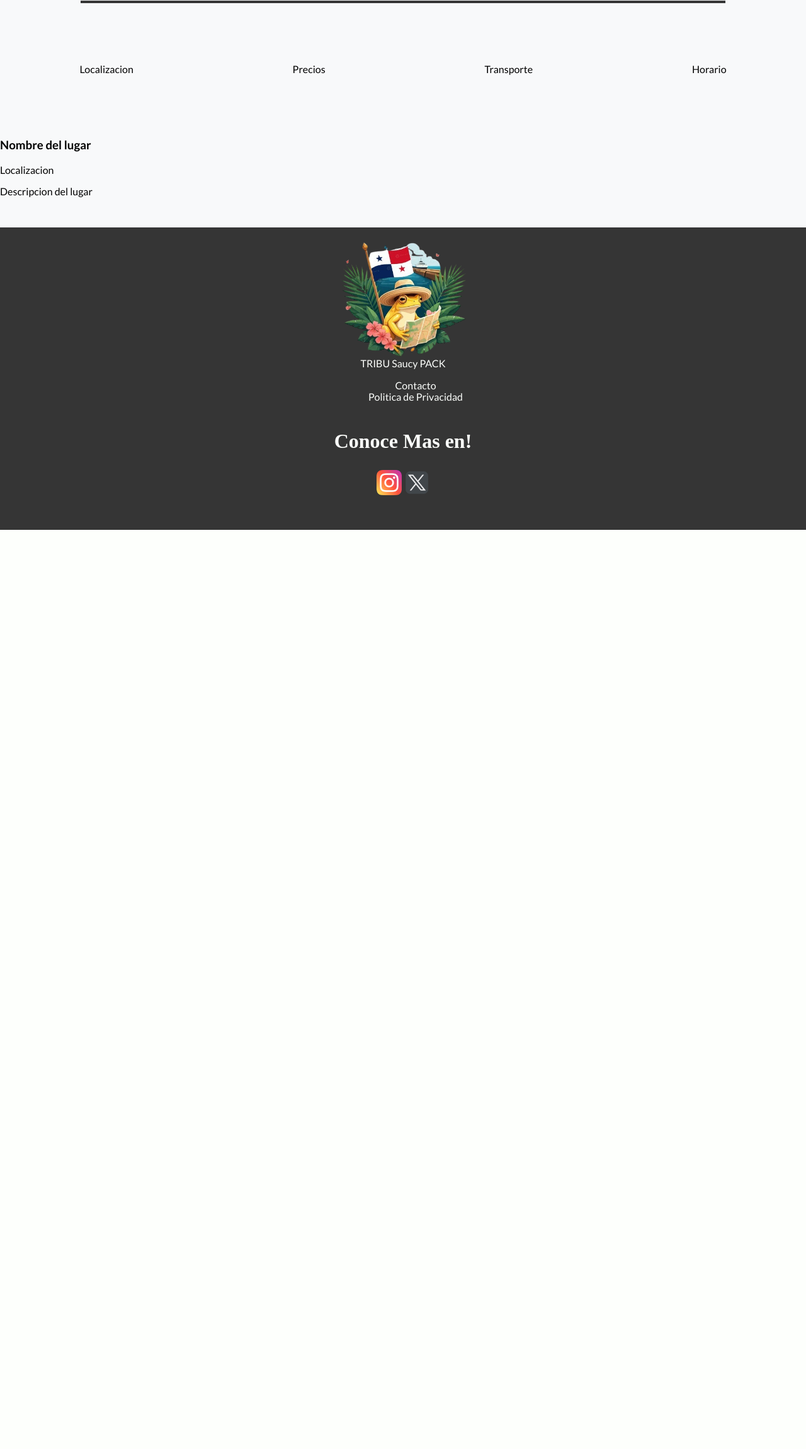
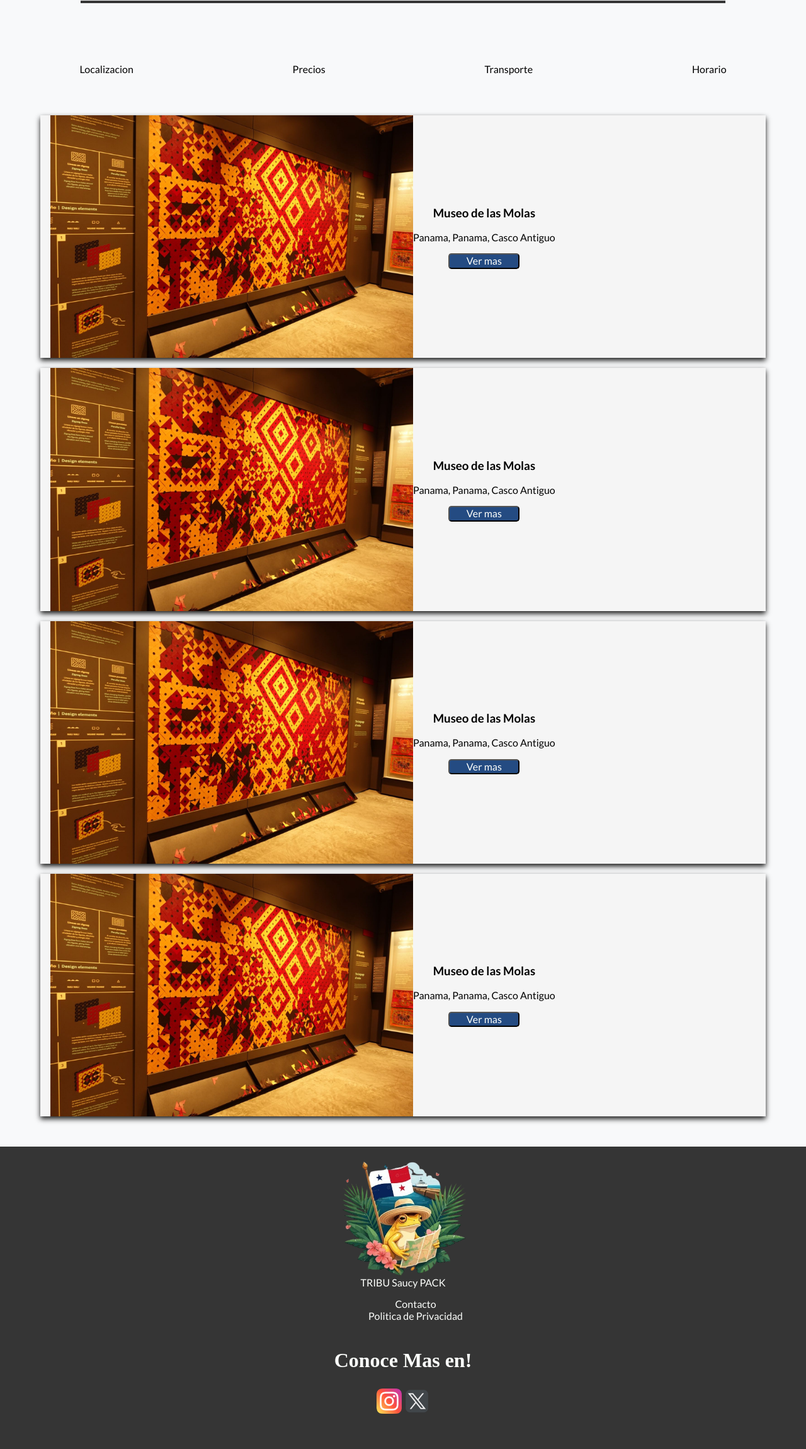
Before and after one commit to Rodrigu157/Panaviews, a PHP site: page /sitios.html in a window 1280 px wide. Shown: the part 227-2527 px from the top of the page at 63% size. Before the commit the page ends 1068 px from the top, so only its background shows below. Run offline with PHP 8.4, Linux system fonts and the light colour scheme; some web fonts are replaced.

Commit message:
new: plantilla de como se mostrara los lugares turisticos

```diff
--- a/css/sitios.css
+++ b/css/sitios.css
@@ -57,3 +57,34 @@ header{
     justify-content: space-around;
     padding: 0;
 }
+
+.sitio-box{
+    display: flex;
+    width: 90dvw;
+    margin: 0 auto;
+    grid-template-columns: 1fr;
+    align-items: center;
+    background-color: whitesmoke;
+    box-shadow: 0px 4px 8px rgba(0, 0, 0, 0.9);
+    text-align: center;
+    margin-bottom: 1em;
+}
+
+.sitio-box img{
+    width: 50%;
+    margin-left: 1em;
+}
+
+.sitio-box div{
+    display: flex;
+    flex-direction: column;
+    align-items: center;
+}
+
+.sitio-box div button{
+    background-color: #244b82;
+    color: #fdfffc;
+    border-radius: 5px;
+    width: 50%;
+    margin: 1em;
+}
--- a/sitios.html
+++ b/sitios.html
@@ -50,11 +50,35 @@
 
         <section id="sitios-container">
             <div class="sitio-box">
-                <img src="" alt="">
+                <img src="img/museoMolas.jpg" alt="">
                 <div>
-                    <h3>Nombre del lugar</h3>
-                    <span>Localizacion</span>
-                    <p>Descripcion del lugar</p>
+                    <h3>Museo de las Molas</h3>
+                    <span>Panama, Panama, Casco Antiguo</span>
+                    <button>Ver mas</button>
+                </div>
+            </div>
+            <div class="sitio-box">
+                <img src="img/museoMolas.jpg" alt="">
+                <div>
+                    <h3>Museo de las Molas</h3>
+                    <span>Panama, Panama, Casco Antiguo</span>
+                    <button>Ver mas</button>
+                </div>
+            </div>
+            <div class="sitio-box">
+                <img src="img/museoMolas.jpg" alt="">
+                <div>
+                    <h3>Museo de las Molas</h3>
+                    <span>Panama, Panama, Casco Antiguo</span>
+                    <button>Ver mas</button>
+                </div>
+            </div>
+            <div class="sitio-box">
+                <img src="img/museoMolas.jpg" alt="">
+                <div>
+                    <h3>Museo de las Molas</h3>
+                    <span>Panama, Panama, Casco Antiguo</span>
+                    <button>Ver mas</button>
                 </div>
             </div>
         </section>
```
